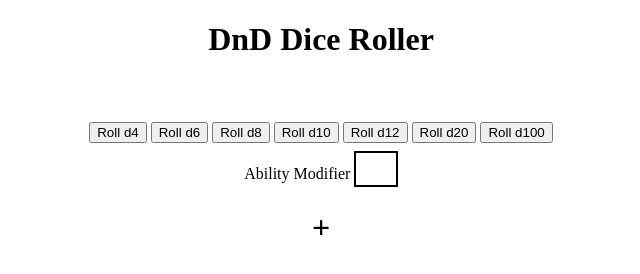
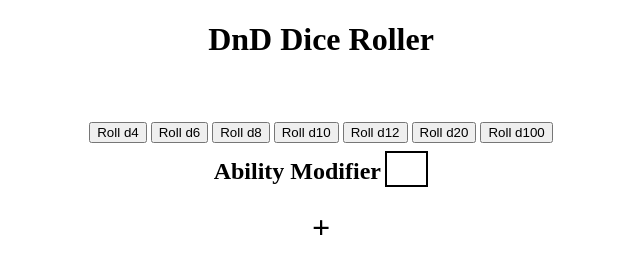
Before and after one commit to Ransdellm/DnD-Dice-Roller-Initiative, a plain HTML site: page index.html in a window 1280 px wide. Shown: the whole page, without its empty margins (319-959 px from the left). Drawn offline with Linux system fonts and the light colour scheme.

Commit message:
minor updates
added more spacing between code lines. added label CSS

```diff
--- a/dice.js
+++ b/dice.js
@@ -8,6 +8,8 @@ document.getElementById("rollD12").onclick = rollD12;
 document.getElementById("rollD20").onclick = rollD20;
 document.getElementById("rollD100").onclick = rollD100;
 }
+
+
 
 // creates random roll based on sided die given. insert into button functions below
 const rollRandomDice = i => {
--- a/index.html
+++ b/index.html
@@ -27,7 +27,7 @@
 
       <input id="modifier"type="number" name="modifier" value="">
 
-      <h1 class="plus">+</h1>
+      <h1 class="plus">+</h1
 
     </div>
 
--- a/style.css
+++ b/style.css
@@ -14,3 +14,8 @@ form {
   text-align: center;
   font-size: 175%;
 }
+
+label {
+  font-size: 150%;
+  font-weight: bold;
+}
```
